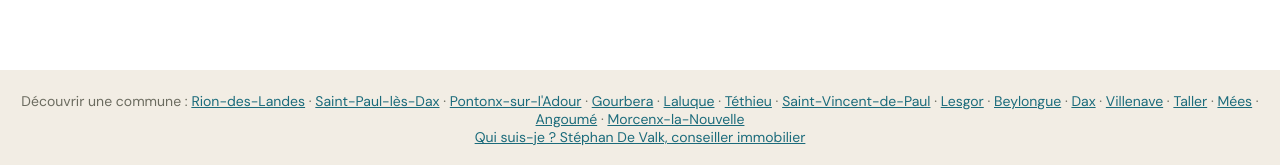
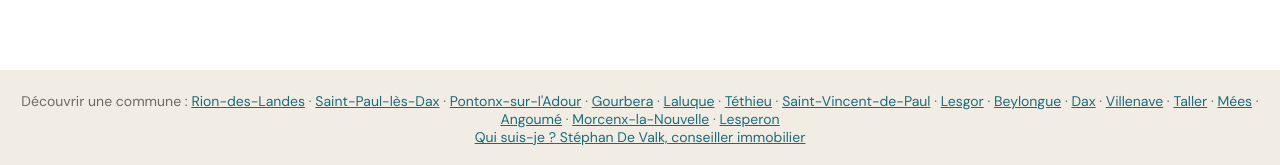
Before and after one commit to Stephdevalk/boussole-landes, a plain HTML site: page index.html in a window 1280 px wide. Shown: the part 1413-1578 px from the top of the page. Drawn offline with nearby package versions, Linux system fonts and the light colour scheme; a web font is replaced by a local one.

Commit message:
Update index.html

```diff
--- a/index.html
+++ b/index.html
@@ -295,7 +295,7 @@ body{font-family:'DM Sans',sans-serif;background:var(--sand);color:var(--text);m
       <div class="step-card"><div class="step-num">3</div><div class="step-icon">🏡</div><div class="step-title">Découvrez votre top 10</div><p class="step-desc">Recevez votre classement personnalisé avec scores et prix au m² détaillés.</p></div>
     </div>
   </section>
-  <nav aria-label="Communes" style="text-align:center;padding:22px 16px;font-size:14px;color:#6B6B5F">Découvrir une commune : <a href="/rion-des-landes/" style="color:#1B6B7B">Rion-des-Landes</a> · <a href="/saint-paul-les-dax/" style="color:#1B6B7B">Saint-Paul-lès-Dax</a> · <a href="/pontonx-sur-l-adour/" style="color:#1B6B7B">Pontonx-sur-l'Adour</a> · <a href="/gourbera/" style="color:#1B6B7B">Gourbera</a> · <a href="/laluque/" style="color:#1B6B7B">Laluque</a> · <a href="/tethieu/" style="color:#1B6B7B">Téthieu</a> · <a href="/saint-vincent-de-paul/" style="color:#1B6B7B">Saint-Vincent-de-Paul</a> · <a href="/lesgor/" style="color:#1B6B7B">Lesgor</a> · <a href="/beylongue/" style="color:#1B6B7B">Beylongue</a> · <a href="/dax/" style="color:#1B6B7B">Dax</a> · <a href="/villenave/" style="color:#1B6B7B">Villenave</a> · <a href="/taller/" style="color:#1B6B7B">Taller</a> · <a href="/mees/" style="color:#1B6B7B">Mées</a> · <a href="/angoume/" style="color:#1B6B7B">Angoumé</a> · <a href="/morcenx-la-nouvelle/" style="color:#1B6B7B">Morcenx-la-Nouvelle</a><br><a href="/stephan-de-valk/" style="color:#1B6B7B">Qui suis-je ? Stéphan De Valk, conseiller immobilier</a></nav>
+  <nav aria-label="Communes" style="text-align:center;padding:22px 16px;font-size:14px;color:#6B6B5F">Découvrir une commune : <a href="/rion-des-landes/" style="color:#1B6B7B">Rion-des-Landes</a> · <a href="/saint-paul-les-dax/" style="color:#1B6B7B">Saint-Paul-lès-Dax</a> · <a href="/pontonx-sur-l-adour/" style="color:#1B6B7B">Pontonx-sur-l'Adour</a> · <a href="/gourbera/" style="color:#1B6B7B">Gourbera</a> · <a href="/laluque/" style="color:#1B6B7B">Laluque</a> · <a href="/tethieu/" style="color:#1B6B7B">Téthieu</a> · <a href="/saint-vincent-de-paul/" style="color:#1B6B7B">Saint-Vincent-de-Paul</a> · <a href="/lesgor/" style="color:#1B6B7B">Lesgor</a> · <a href="/beylongue/" style="color:#1B6B7B">Beylongue</a> · <a href="/dax/" style="color:#1B6B7B">Dax</a> · <a href="/villenave/" style="color:#1B6B7B">Villenave</a> · <a href="/taller/" style="color:#1B6B7B">Taller</a> · <a href="/mees/" style="color:#1B6B7B">Mées</a> · <a href="/angoume/" style="color:#1B6B7B">Angoumé</a> · <a href="/morcenx-la-nouvelle/" style="color:#1B6B7B">Morcenx-la-Nouvelle</a> · <a href="/lesperon/" style="color:#1B6B7B">Lesperon</a><br><a href="/stephan-de-valk/" style="color:#1B6B7B">Qui suis-je ? Stéphan De Valk, conseiller immobilier</a></nav>
 </div>
 
 <!-- QUIZ -->
```
